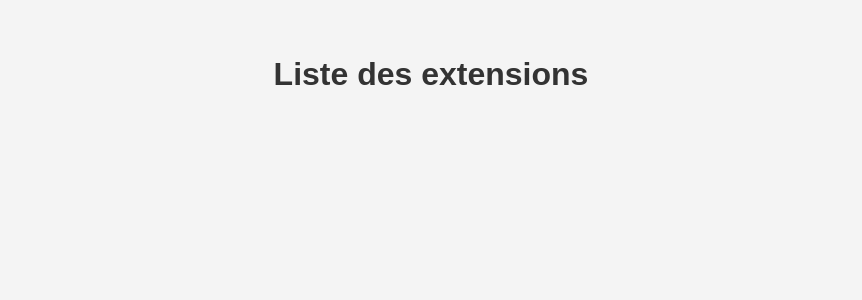
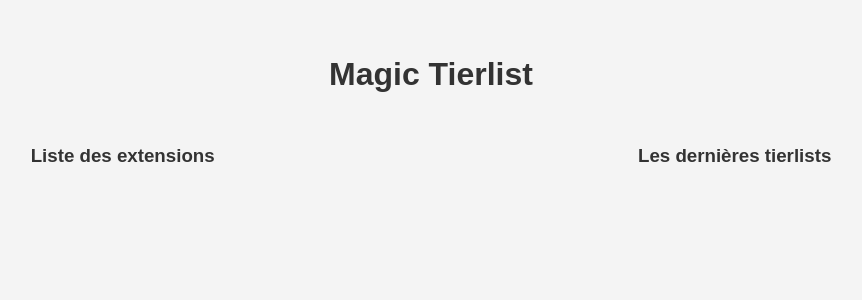
Before and after one commit to Chauseth/magicTierlist, a Flask app: page / in a window 1280 px wide. Shown: the top 300 px of the page, without its empty margins (209-1071 px from the left). Run offline with Flask 3, Linux system fonts and the light colour scheme; data that the repository does not hold is empty.

Commit message:
Modification affichage de l'accueil, de la tierlist, et ajout d'une route card

```diff
--- a/app.py
+++ b/app.py
@@ -13,9 +13,13 @@ def get_db_connection():
 @app.route('/')
 def index():
     conn = get_db_connection()
-    extensions = conn.execute("SELECT id, name, code, icon_svg_uri FROM sets WHERE set_type in ('expansion', 'masterpiece', 'commander') ORDER BY released_at DESC").fetchall()
+    extensions = conn.execute(
+        "SELECT DISTINCT sets.id, sets.name, code, icon_svg_uri FROM sets INNER JOIN cards ON sets.id = cards.set_id WHERE set_type in ('expansion', 'masterpiece', 'commander') ORDER BY sets.released_at DESC").fetchall()
+
+    tierlists = conn.execute(
+        "SELECT tierlists.id, tierlists.name, sets.name as set_name,sets.code, sets.icon_svg_uri FROM tierlists INNER JOIN sets ON tierlists.set_id = sets.id ORDER BY created_at DESC LIMIT 10").fetchall()
     conn.close()
-    return render_template('index.html', extensions=extensions)
+    return render_template('index.html', extensions=extensions, tierlists=tierlists)
 
 
 @app.route('/extension/<string:extension_code>')
@@ -83,5 +87,22 @@ def save_tierlist_ratings(extension_code, tierlist_id):
     return redirect(url_for('tierlist', extension_code=extension_code, tierlist_id=tierlist_id))
 
 
+@app.route('/card/<string:scryfall_id>')
+def card(scryfall_id):
+    conn = get_db_connection()
+    card = conn.execute(
+        """
+        SELECT cards.*, image_uris.normal, sets.name as set_name, sets.code as set_code, sets.icon_svg_uri as set_icon
+        FROM cards
+        INNER JOIN image_uris ON cards.scryfall_id = image_uris.scryfall_id
+        INNER JOIN sets ON cards.set_id = sets.id
+        WHERE cards.scryfall_id = ?
+        LIMIT 1
+        """,
+        (scryfall_id,)).fetchone()
+    conn.close()
+    return render_template('card.html', card=card)
+
+
 if __name__ == '__main__':
     app.run(debug=True)
--- a/static/css/styles.css
+++ b/static/css/styles.css
@@ -6,12 +6,18 @@ body {
     color: #333;
 }
 
+.container {
+display: flex;
+justify-content: space-around;
+}
+
 h1 {
     text-align: center;
 }
 
 ul {
   list-style-type: none;
+  padding-left: 0;
 }
 
 .extension-icon {
@@ -20,10 +26,9 @@ ul {
 }
 
 .cards-container > form {
-    display: grid;
-    grid-template-columns: repeat(auto-fill, minmax(250px, 1fr));
-    grid-gap: 20px;
-    margin-bottom: 20px;
+    display: flex;
+    flex-wrap: wrap;
+    justify-content: center
 }
 
 .card {
@@ -32,7 +37,8 @@ ul {
     border-radius: 5px;
     padding: 20px;
     text-align: center;
-    width: 100%;
+    max-width: 250px;
+    margin: 20px;
 }
 
 .card img {
@@ -58,6 +64,7 @@ ul {
     grid-column: 1 / -1;
     display: flex;
     justify-content: center;
+    flex-basis: 100%
 }
 
 button[type="submit"] {
--- a/templates/index.html
+++ b/templates/index.html
@@ -2,18 +2,42 @@
 <html lang="fr">
 <head>
     <meta charset="UTF-8">
-    <title>Liste des extensions</title>
+    <title>Magic Tierlist</title>
     <link rel="stylesheet" href="/static/css/styles.css">
 </head>
 <body>
-    <h1>Liste des extensions</h1>
-    <ul>
-        {% for extension in extensions %}
+<h1>Magic Tierlist</h1>
+
+<div class="container">
+    <div class="extensions-container">
+        <h3>Liste des extensions</h3>
+        <ul>
+            {% for extension in extensions %}
             <li>
-                <img src="{{ extension['icon_svg_uri'] }}" alt="" class="extension-icon"> <a href="{{ url_for('extension', extension_code=extension['code']) }}">{{ extension['name'] }}</a>
+                <img src="{{ extension['icon_svg_uri'] }}" alt="" class="extension-icon"> <a
+                    href="{{ url_for('extension', extension_code=extension['code']) }}">{{ extension['name'] }}</a>
 
             </li>
-        {% endfor %}
-    </ul>
+            {% endfor %}
+
+        </ul>
+    </div>
+    <div class="tierlists-container">
+        <h3>Les dernières tierlists</h3>
+        <ul>
+            {% for tierlist in tierlists %}
+            <li>
+                <img src="{{ tierlist['icon_svg_uri'] }}" alt="" class="extension-icon"> <a
+                    href="{{ url_for('tierlist', extension_code=tierlist['code'], tierlist_id=tierlist['id']) }}">
+                {{ tierlist.name }} ({{tierlist.set_name}})
+            </a>
+            </li>
+            {% endfor %}
+
+        </ul>
+    </div>
+</div>
+</div>
+
 </body>
 </html>
--- a/templates/tierlist.html
+++ b/templates/tierlist.html
@@ -17,7 +17,8 @@
         </div>
         {% for card in cards %}
         <div class="card">
-            <img src="{{ card['normal'] }}" alt="{{ card['printed_name'] }}">
+            <a href="{{ url_for('card', scryfall_id=card['scryfall_id']) }}"><img src="{{ card['normal'] }}" alt="{{ card['printed_name'] }}"></a>
+
             <p>{{ card['printed_name'] }}</p>
             <select class="rating" name="rating_{{ card['id'] }}" id="rating_{{ card['id'] }}">
                 <option value="" disabled {% if card["rating"] is none %}selected{% endif %}>-- Choisissez une note --</option>
```
Also changed, not shown: templates/card.html (added, +17 -0 lines).
